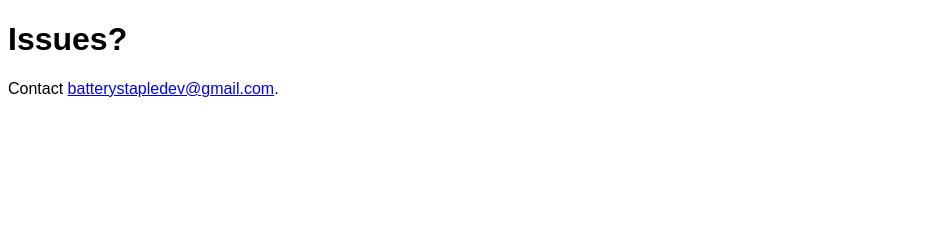
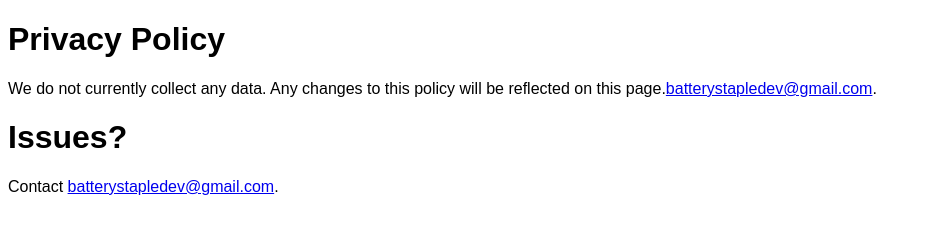
Before and after one commit to battery-staple/DebateX, a plain HTML site: page index.html in a window 1280 px wide. Shown: the whole page, without its empty margins (0-931 px from the left). Drawn offline with Linux system fonts and the light colour scheme.

Commit message:
Add simple privacy policy

```diff
--- a/index.html
+++ b/index.html
@@ -5,6 +5,8 @@
         <title>DebateX Help</title>
     </head>
     <body>
+        <h1 style="font-family: sans-serif">Privacy Policy</h1>
+        <p style="font-family: sans-serif">We do not currently collect any data. Any changes to this policy will be reflected on this page.<a href="mailto: batterystapledev@gmail.com">batterystapledev@gmail.com</a>.</p>
         <h1 style="font-family: sans-serif">Issues?</h1>
         <p style="font-family: sans-serif">Contact <a href="mailto: batterystapledev@gmail.com">batterystapledev@gmail.com</a>.</p>
     </body>
```
